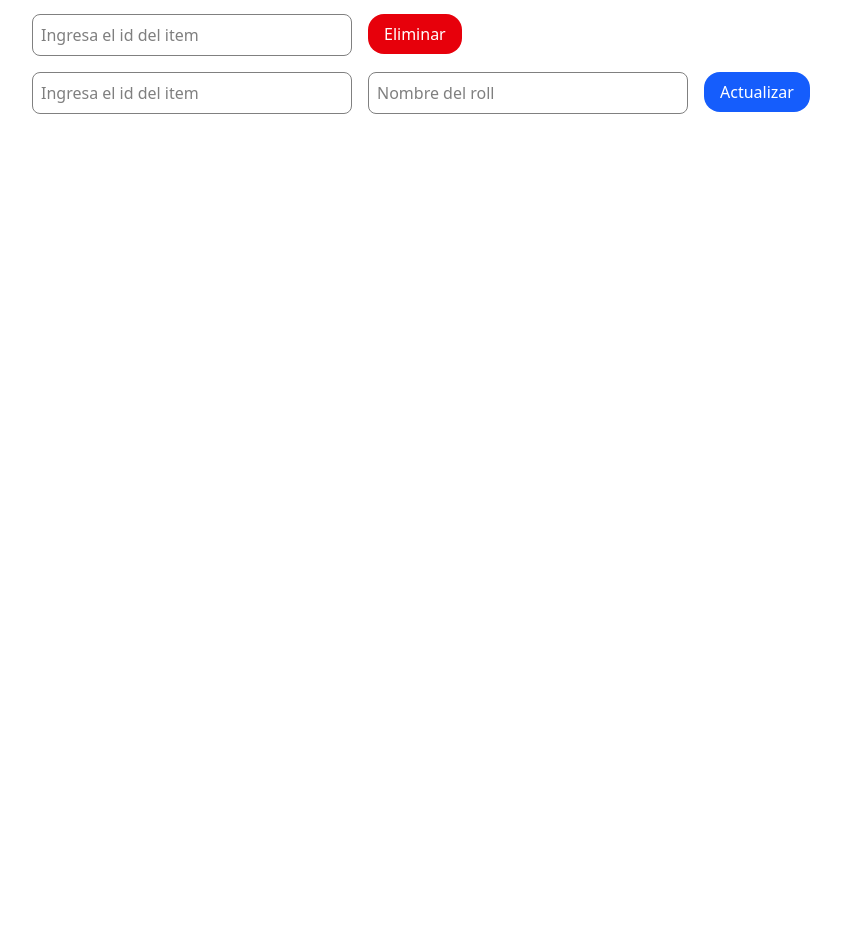
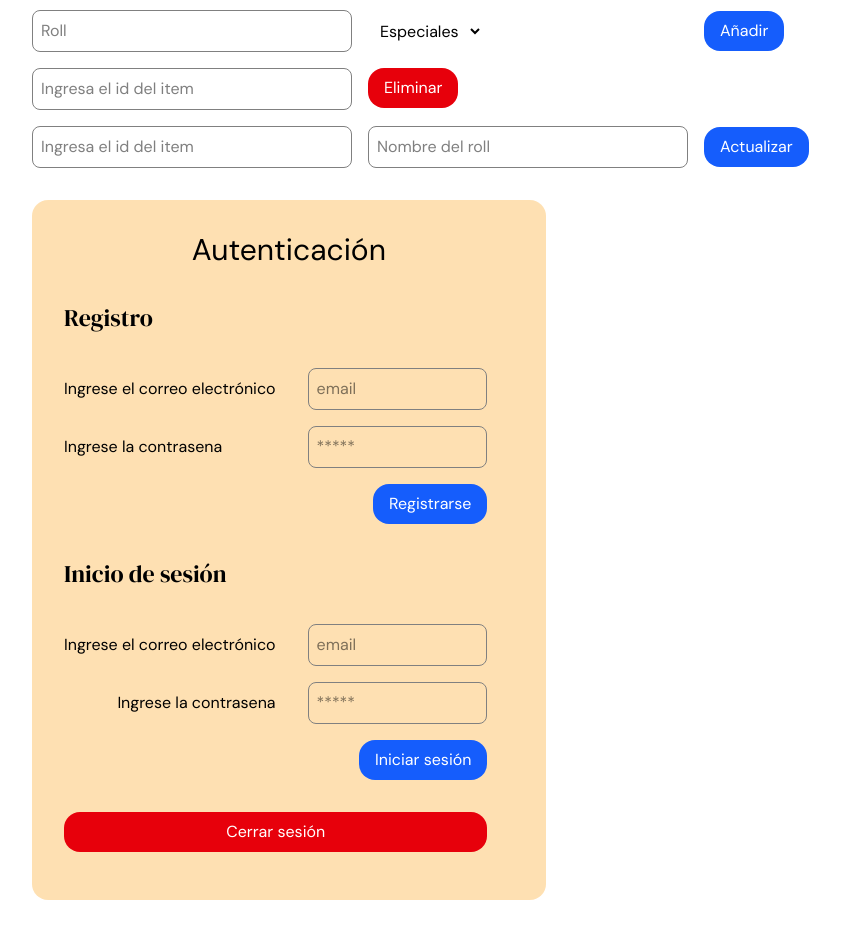
Before and after one commit to Ajecs/Posteame, a React (Vite) app: page / in a window 1280 px wide. Shown: the part 246-1178 px from the top of the page, without its empty margins (112-953 px from the left). Before the commit the page ends 800 px from the top, so only its background shows below. Built offline with nearby package versions, Linux system fonts and the light colour scheme; no server answers; the database is empty.

Commit message:
Authentication * Fetching single doc * Initial Firebase auth * Register, Login and logOut user

```diff
--- a/src/AddItem.js
+++ b/src/AddItem.js
@@ -13,15 +13,26 @@ import {
 	where,
 	updateDoc,
 } from 'firebase/firestore'
+import {
+	getAuth,
+	createUserWithEmailAndPassword,
+	signInWithEmailAndPassword,
+	signOut,
+} from 'firebase/auth'
 import { useRef } from 'react'
 
 export const AddItem = () => {
+	// Referencias de inputs y formulario
 	const formRef = useRef(),
 		nameRef = useRef(),
 		idRef = useRef(),
 		categoryRef = useRef(),
 		nameUpdateRef = useRef(),
-		idUpdateRef = useRef()
+		idUpdateRef = useRef(),
+		emailRegRef = useRef(),
+		passwordRegRef = useRef(),
+		emailLoginRef = useRef(),
+		passwordLoginRef = useRef()
 
 	const firebaseConfig = {
 		apiKey: 'AIzaSyCj8GE444Vgm3tSYz5R8xpuMKZChyonM9k',
@@ -34,8 +45,13 @@ export const AddItem = () => {
 
 	// Initialize Firebase
 	const app = initializeApp(firebaseConfig),
+		// iniciando servicio de base de datos
 		db = getFirestore(),
+		// iniciando servicio de autenticación
+		auth = getAuth(),
 		colRef = collection(db, 'rolls'),
+		docRef = doc(db, 'rolls', 'fQ7p5aPrJsrvv75Endoq'),
+		// Query para filtrar y ordenar colección
 		queryRef = query(
 			colRef,
 			where('category', '==', 'especiales'),
@@ -46,18 +62,7 @@ export const AddItem = () => {
       que recibe el campo, una condición y el valor que queremos buscar
     */
 
-	/* getDocs(colRef)
-    .then((data) => {
-      let rolls = []
-      data.docs.forEach((doc) => {
-        rolls.push({ ...doc.data(), id: doc.id })
-      })
-      console.log(rolls)
-    })
-    .catch((error) => console.log(error)) */
-
 	onSnapshot(colRef, (data) => {
-		// onSnapshot permite obtener los datos en tiempo real
 		let rolls = []
 		data.docs.forEach((doc) => {
 			rolls.push({ ...doc.data(), id: doc.id })
@@ -70,9 +75,14 @@ export const AddItem = () => {
 		data.docs.forEach((doc) => {
 			rolls.push({ ...doc.data(), id: doc.id })
 		})
-		console.log(rolls)
+		// console.log(rolls)
+	})
+	// Obtención de un document
+	onSnapshot(docRef, (doc) => {
+		// console.log(doc.data(), doc.id)
 	})
 
+	// Funciones para el manejo de datos
 	function handleAddItem(event) {
 		event.preventDefault()
 		addDoc(colRef, {
@@ -108,12 +118,53 @@ export const AddItem = () => {
 		})
 	}
 
+	function handleRegister() {
+		createUserWithEmailAndPassword(
+			auth,
+			emailRegRef.current.value,
+			passwordRegRef.current.value,
+		)
+			.then((userCredential) => {
+				console.log(userCredential)
+				emailRegRef.current.value = ''
+				passwordRegRef.current.value = ''
+			})
+			.catch((error) => {
+				console.log(error)
+			})
+	}
+
+	function handleLogin() {
+		signInWithEmailAndPassword(
+			auth,
+			emailLoginRef.current.value,
+			passwordLoginRef.current.value,
+		).then((userCredential) => {
+			console.log(userCredential.user.email)
+			emailLoginRef.current.value = ''
+			passwordLoginRef.current.value = ''
+		})
+		.catch((error) => {
+			console.log(error)
+		})
+	}
+
+	function handleLogout() {
+		signOut(auth)
+			.then(() => {
+				console.log('logged out')
+			})
+			.catch((error) => {
+				console.log(error)
+			})
+	}
+
 	return (
 		<div className="">
 			<h2 className="mb-2">Firebase example</h2>
 			<form
 				ref={formRef}
-				className="add-form grid grid-cols-3 md:grid-cols-3 gap-4 items-center"
+				className="grid items-center grid-cols-3 gap-4 add-form md:grid-cols-3"
 			>
 				<input
 					ref={nameRef}
@@ -123,7 +174,7 @@ export const AddItem = () => {
 					autoComplete="off"
 				/>
 				<select
-					className="justify-self-start px-2 h-full"
+					className="h-full px-2 justify-self-start"
 					ref={categoryRef}
 					name="category"
 					id=""
@@ -167,6 +218,61 @@ export const AddItem = () => {
 					Actualizar
 				</button>
 			</form>
+			<div className="bg-amber-500/30 md:w-fit p-8 rounded-2xl my-8">
+				<h1 className="w-fit mx-auto text-3xl">Autenticación</h1>
+				<h2>Registro</h2>
+				<div className="flex flex-col md:grid md:grid-cols-[max-content_40%] gap-x-8 gap-y-4 md:items-center mx-auto mb-4">
+					<label className="" htmlFor="mail">
+						Ingrese el correo electrónico
+					</label>
+					<input ref={emailRegRef} id="mail-reg" type="email" placeholder="email" />
+					<label className="" htmlFor="pass">
+						Ingrese la contrasena
+					</label>
+					<input
+						ref={passwordRegRef}
+						id="pass-reg"
+						type="password"
+						placeholder="*****"
+					/>
+					<button
+						onClick={handleRegister}
+						className="btn-primary col-span-2 justify-self-end ms-auto"
+					>
+						Registrarse
+					</button>
+				</div>
+				<h2>Inicio de sesión</h2>
+				<div className="flex flex-col md:grid md:grid-cols-[max-content_40%] gap-x-8 gap-y-4 md:items-center mx-auto mb-4">
+					<label className="md:text-right" htmlFor="mail">
+						Ingrese el correo electrónico
+					</label>
+					<input
+						ref={emailLoginRef}
+						id="mail-login"
+						type="email"
+						placeholder="email"
+					/>
+					<label className="md:text-right" htmlFor="pass">
+						Ingrese la contrasena
+					</label>
+					<input
+						ref={passwordLoginRef}
+						id="pass-login"
+						type="password"
+						placeholder="*****"
+					/>
+					<button onClick={handleLogin} className="btn-primary col-span-2 justify-self-end ms-auto">
+						Iniciar sesión
+					</button>
+					<button
+						onClick={handleLogout}
+						className="btn-danger btn-stretch col-span-2 mt-4"
+					>
+						Cerrar sesión
+					</button>
+				</div>
+			</div>
 		</div>
 	)
 }
--- a/src/index.css
+++ b/src/index.css
@@ -42,11 +42,20 @@
 
 /* Styles for the app */
 
+body {
+  @apply font-body;
+}
+
 button {
   padding: 0.5em 1em;
   border-radius: 1rem;
   cursor: pointer;
-  @apply transition-colors duration-300 place-self-start;
+  width: fit-content;
+  @apply transition-colors duration-300;
+}
+
+.btn-stretch {
+  width: 100%;
 }
 
 .btn-primary {
@@ -67,8 +76,13 @@ button {
   }
 }
 
-input[type='text'] {
+input[type='text'], input[type='email'], input[type='password'] {
   border: 1px solid gray;
   padding: 0.5rem;
   @apply rounded-lg;
 }
+
+h2,h3,h4,h5,h6 {
+  @apply font-display my-8;
+  font-size: 1.5rem;
+}
```
